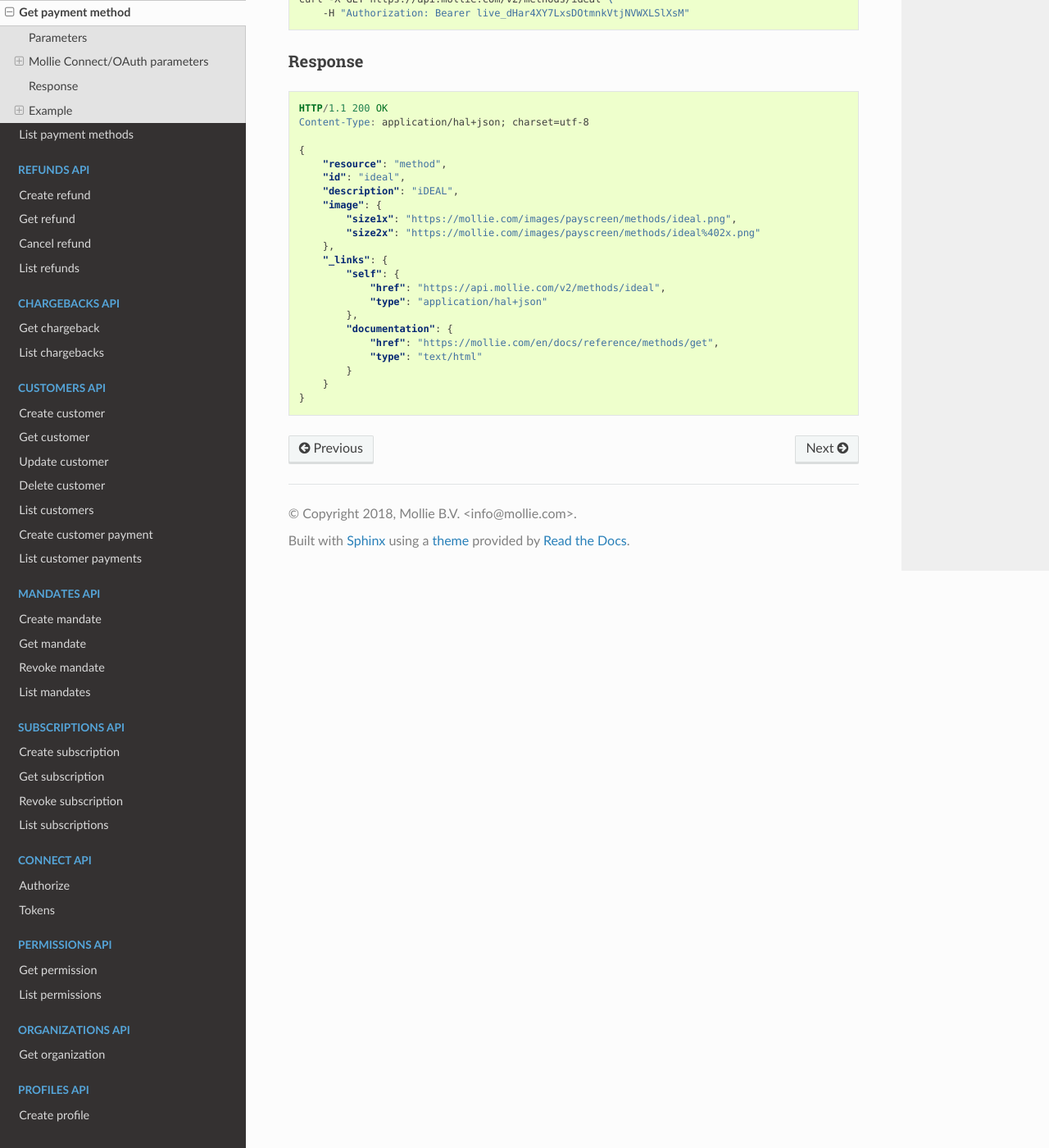
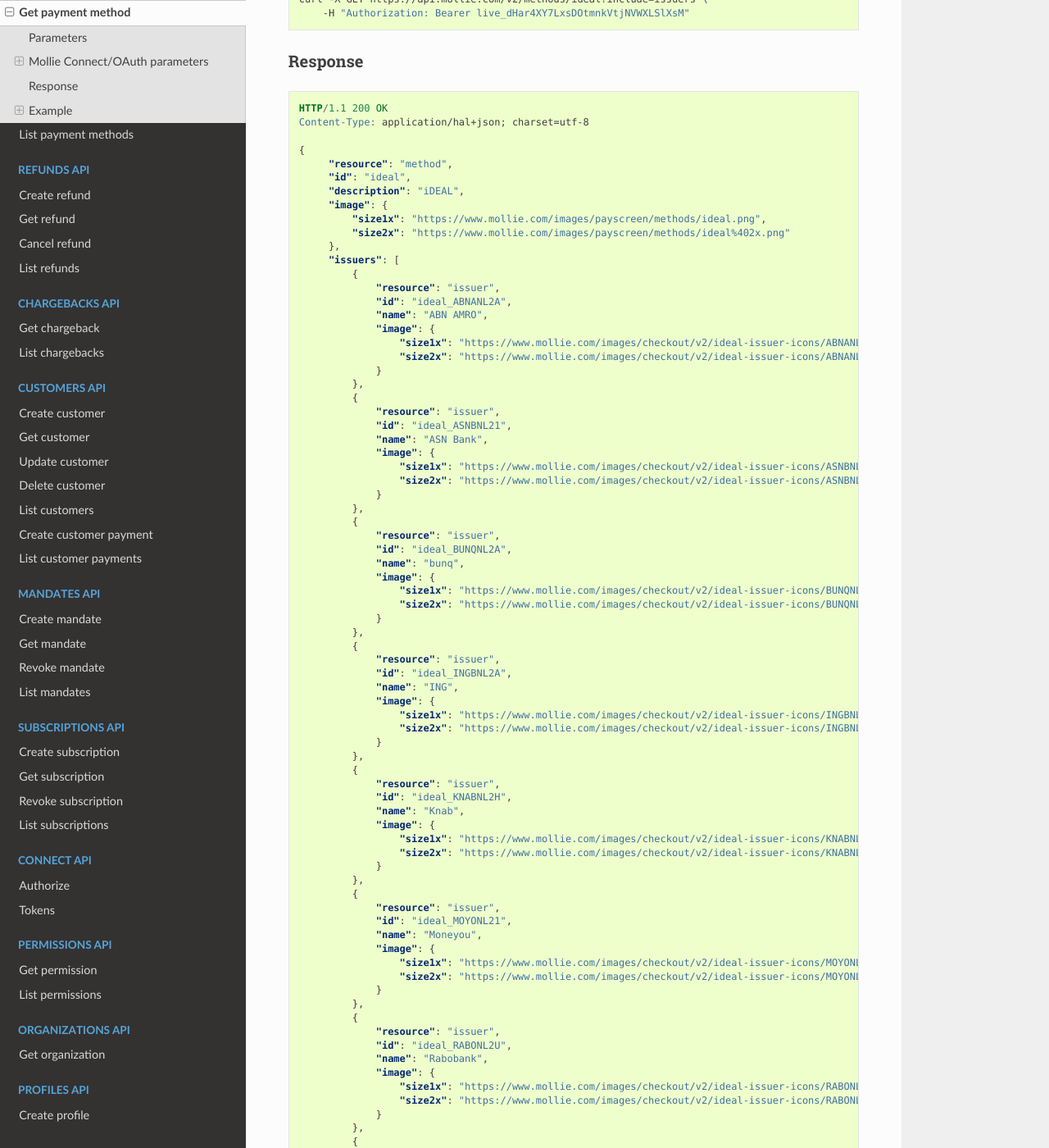
Before and after one commit to zsparal/api-documentation, a Sphinx documentation site: the page built from source/reference/v2/methods-api/get-method.rst, in a window 1280 px wide and 1400 px high, scrolled down 2012 px. Shown: the whole window at 82% size. Built offline with Sphinx 7.4.7 and the Read the Docs theme 2.0.0, drawn with Linux system fonts in a browser that asks for light colours; some of the changed text lies outside the part shown.

Commit message:
Add removal of issuers API in v2 to documentation, update iDEAL issuers example in v2 Get Method API

```diff
--- a/source/migrating-v1-to-v2.rst
+++ b/source/migrating-v1-to-v2.rst
@@ -180,6 +180,10 @@ The following parameters have been changed or added:
   methods that support the amount/currency will be returned.
   Example: ``https://api.mollie.com/v2/methods?amount[value]=100.00&amount[currency]=USD``
 
+Changes in the Issuers API
+^^^^^^^^^^^^^^^^^^^^^^^^^^
+The issuers API has been removed. Instead, you can get the issuers via the :ref:`Get Method API <v2/methods-get>` using the ``issuers`` include.
+
 Changes in the Customers API
 ^^^^^^^^^^^^^^^^^^^^^^^^^^^^
 The following fields have been changed, renamed or moved:
--- a/source/reference/v2/methods-api/get-method.rst
+++ b/source/reference/v2/methods-api/get-method.rst
@@ -82,7 +82,7 @@ Response
 
           * - | ``size2x``
               | string
-            - The URL for a payment method icon of 110x74 pixels.
+            - The URL for a payment method icon of 110x74 pixels. Use this for high resolution screens.
 
 Example
 -------
@@ -91,7 +91,7 @@ Request
 ^^^^^^^
 .. code-block:: bash
 
-   curl -X GET https://api.mollie.com/v2/methods/ideal \
+   curl -X GET https://api.mollie.com/v2/methods/ideal?include=issuers \
        -H "Authorization: Bearer live_dHar4XY7LxsDOtmnkVtjNVWXLSlXsM"
 
 Response
@@ -102,21 +102,122 @@ Response
    Content-Type: application/hal+json; charset=utf-8
 
    {
-       "resource": "method",
-       "id": "ideal",
-       "description": "iDEAL",
-       "image": {
-           "size1x": "https://mollie.com/images/payscreen/methods/ideal.png",
-           "size2x": "https://mollie.com/images/payscreen/methods/ideal%402x.png"
-       },
-       "_links": {
-           "self": {
-               "href": "https://api.mollie.com/v2/methods/ideal",
-               "type": "application/hal+json"
-           },
-           "documentation": {
-               "href": "https://mollie.com/en/docs/reference/methods/get",
-               "type": "text/html"
-           }
-       }
-   }
+        "resource": "method",
+        "id": "ideal",
+        "description": "iDEAL",
+        "image": {
+            "size1x": "https://www.mollie.com/images/payscreen/methods/ideal.png",
+            "size2x": "https://www.mollie.com/images/payscreen/methods/ideal%402x.png"
+        },
+        "issuers": [
+            {
+                "resource": "issuer",
+                "id": "ideal_ABNANL2A",
+                "name": "ABN AMRO",
+                "image": {
+                    "size1x": "https://www.mollie.com/images/checkout/v2/ideal-issuer-icons/ABNANL2A.png",
+                    "size2x": "https://www.mollie.com/images/checkout/v2/ideal-issuer-icons/ABNANL2A.png"
+                }
+            },
+            {
+                "resource": "issuer",
+                "id": "ideal_ASNBNL21",
+                "name": "ASN Bank",
+                "image": {
+                    "size1x": "https://www.mollie.com/images/checkout/v2/ideal-issuer-icons/ASNBNL21.png",
+                    "size2x": "https://www.mollie.com/images/checkout/v2/ideal-issuer-icons/ASNBNL21.png"
+                }
+            },
+            {
+                "resource": "issuer",
+                "id": "ideal_BUNQNL2A",
+                "name": "bunq",
+                "image": {
+                    "size1x": "https://www.mollie.com/images/checkout/v2/ideal-issuer-icons/BUNQNL2A.png",
+                    "size2x": "https://www.mollie.com/images/checkout/v2/ideal-issuer-icons/BUNQNL2A.png"
+                }
+            },
+            {
+                "resource": "issuer",
+                "id": "ideal_INGBNL2A",
+                "name": "ING",
+                "image": {
+                    "size1x": "https://www.mollie.com/images/checkout/v2/ideal-issuer-icons/INGBNL2A.png",
+                    "size2x": "https://www.mollie.com/images/checkout/v2/ideal-issuer-icons/INGBNL2A.png"
+                }
+            },
+            {
+                "resource": "issuer",
+                "id": "ideal_KNABNL2H",
+                "name": "Knab",
+                "image": {
+                    "size1x": "https://www.mollie.com/images/checkout/v2/ideal-issuer-icons/KNABNL2H.png",
+                    "size2x": "https://www.mollie.com/images/checkout/v2/ideal-issuer-icons/KNABNL2H.png"
+                }
+            },
+            {
+                "resource": "issuer",
+                "id": "ideal_MOYONL21",
+                "name": "Moneyou",
+                "image": {
+                    "size1x": "https://www.mollie.com/images/checkout/v2/ideal-issuer-icons/MOYONL21.png",
+                    "size2x": "https://www.mollie.com/images/checkout/v2/ideal-issuer-icons/MOYONL21.png"
+                }
+            },
+            {
+                "resource": "issuer",
+                "id": "ideal_RABONL2U",
+                "name": "Rabobank",
+                "image": {
+                    "size1x": "https://www.mollie.com/images/checkout/v2/ideal-issuer-icons/RABONL2U.png",
+                    "size2x": "https://www.mollie.com/images/checkout/v2/ideal-issuer-icons/RABONL2U.png"
+                }
+            },
+            {
+                "resource": "issuer",
+                "id": "ideal_RBRBNL21",
+                "name": "RegioBank",
+                "image": {
+                    "size1x": "https://www.mollie.com/images/checkout/v2/ideal-issuer-icons/RBRBNL21.png",
+                    "size2x": "https://www.mollie.com/images/checkout/v2/ideal-issuer-icons/RBRBNL21.png"
+                }
+            },
+            {
+                "resource": "issuer",
+                "id": "ideal_SNSBNL2A",
+                "name": "SNS Bank",
+                "image": {
+                    "size1x": "https://www.mollie.com/images/checkout/v2/ideal-issuer-icons/SNSBNL2A.png",
+                    "size2x": "https://www.mollie.com/images/checkout/v2/ideal-issuer-icons/SNSBNL2A.png"
+                }
+            },
+            {
+                "resource": "issuer",
+                "id": "ideal_TRIONL2U",
+                "name": "Triodos Bank",
+                "image": {
+                    "size1x": "https://www.mollie.com/images/checkout/v2/ideal-issuer-icons/TRIONL2U.png",
+                    "size2x": "https://www.mollie.com/images/checkout/v2/ideal-issuer-icons/TRIONL2U.png"
+                }
+            },
+            {
+                "resource": "issuer",
+                "id": "ideal_FVLBNL22",
+                "name": "van Lanschot",
+                "image": {
+                    "size1x": "https://www.mollie.com/images/checkout/v2/ideal-issuer-icons/FVLBNL22.png",
+                    "size2x": "https://www.mollie.com/images/checkout/v2/ideal-issuer-icons/FVLBNL22.png"
+                }
+            }
+        ],
+        "_links": {
+            "self": {
+                "href": "https://api.mollie.com/v2/methods/ideal",
+                "type": "application/hal+json"
+            },
+            "documentation": {
+                "href": "https://www.mollie.com/en/docs/reference/methods/get",
+                "type": "text/html"
+            }
+        }
+    }
```
Also changed, not shown: other parts of source/reference/v2/methods-api/get-method.rst (+1 -1 lines).
